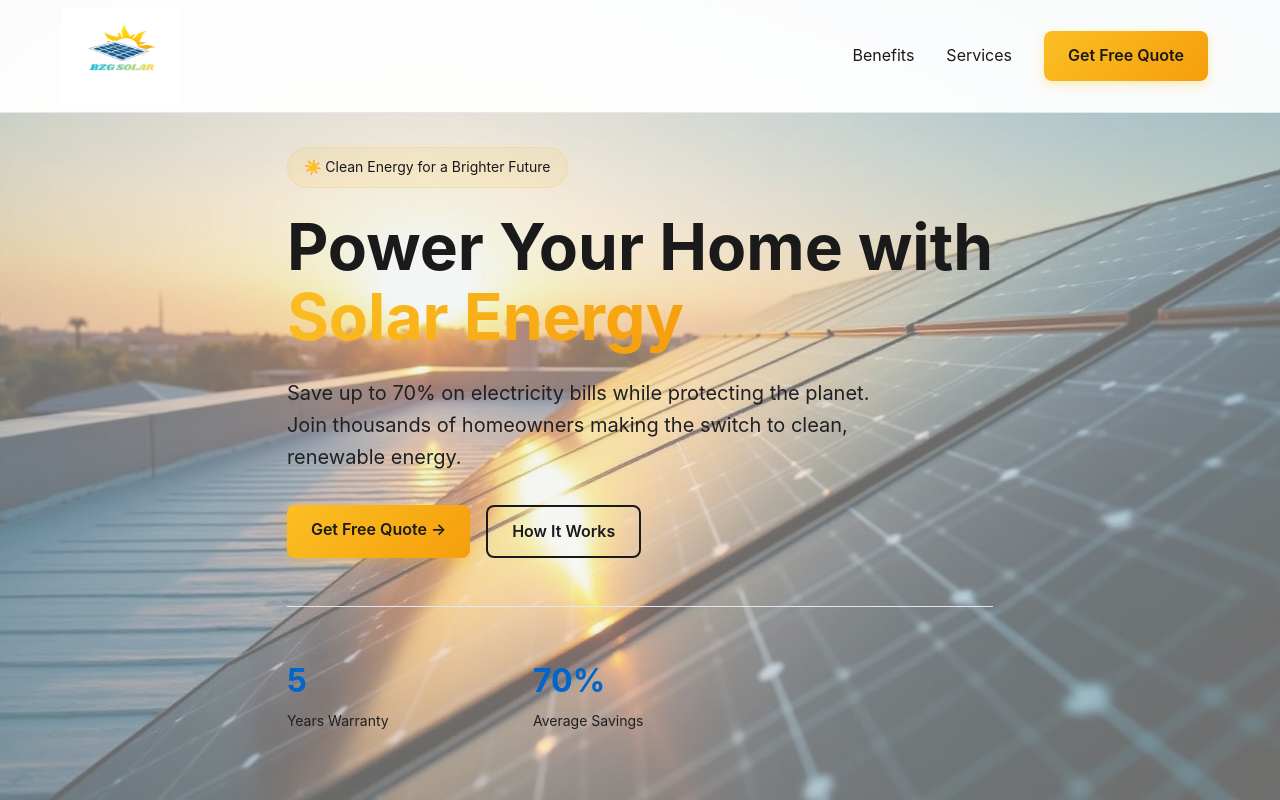
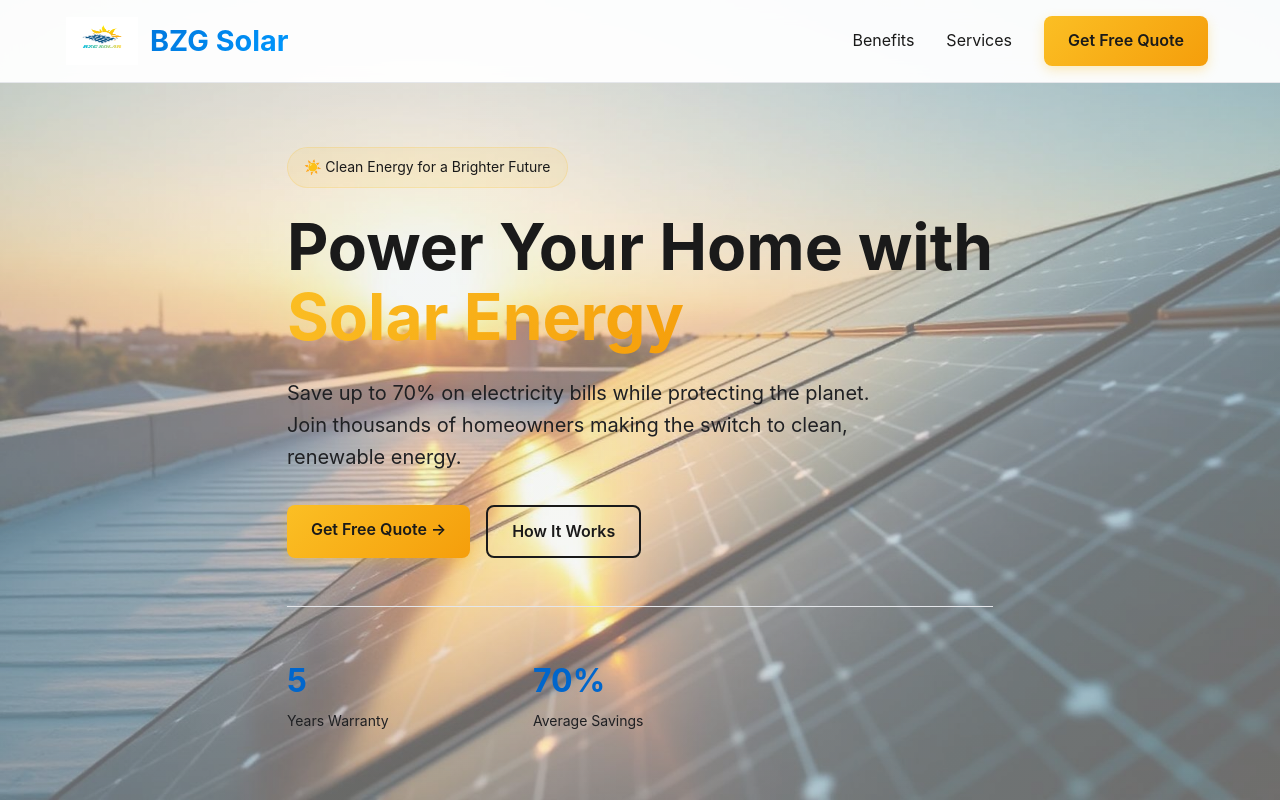
Before and after one commit to jeremiahbarzaga/solar, a plain HTML site: page index.html in a window 1280 px wide. Shown: the top 800 px of the page. Drawn offline with Linux system fonts and the light colour scheme.

Commit message:
Update index.html

```diff
--- a/index.html
+++ b/index.html
@@ -669,6 +669,8 @@
                 max-width: 90%;
                 margin: 0 auto;
             }
+
+
         }
 
         .logo {
@@ -681,9 +683,9 @@
         }
 
         .logo-icon {
-            width: 100px;
+            width: 60px;
             /* adjust size as needed */
-            height: 80px;
+            height: 40px;
             /* object-fit: contain; */
             margin-right: 10px;
             transform: scale(1.2);
@@ -699,7 +701,7 @@
             <div class="nav-content">
                 <div class="logo">
                     <img src="logo.png" alt="BZG Solar Logo" class="logo-icon">
-                    <!-- <span>BZG Solar</span> -->
+                    <span>BZG Solar</span>
                 </div>
                 <ul class="nav-links">
                     <li><a href="#benefits">Benefits</a></li>
@@ -1042,7 +1044,7 @@
                 <div>
                     <div class="logo">
                         <img src="logo.png" alt="BZG Solar Logo" class="logo-icon">
-                        <!-- <span>BZG Solar</span> -->
+                        <span>BZG Solar</span>
                     </div>
                     <p style="color: var(--color-muted); font-size: 0.875rem; margin-top: 1rem;">
                         Powering homes and businesses with clean, renewable solar energy.
```
